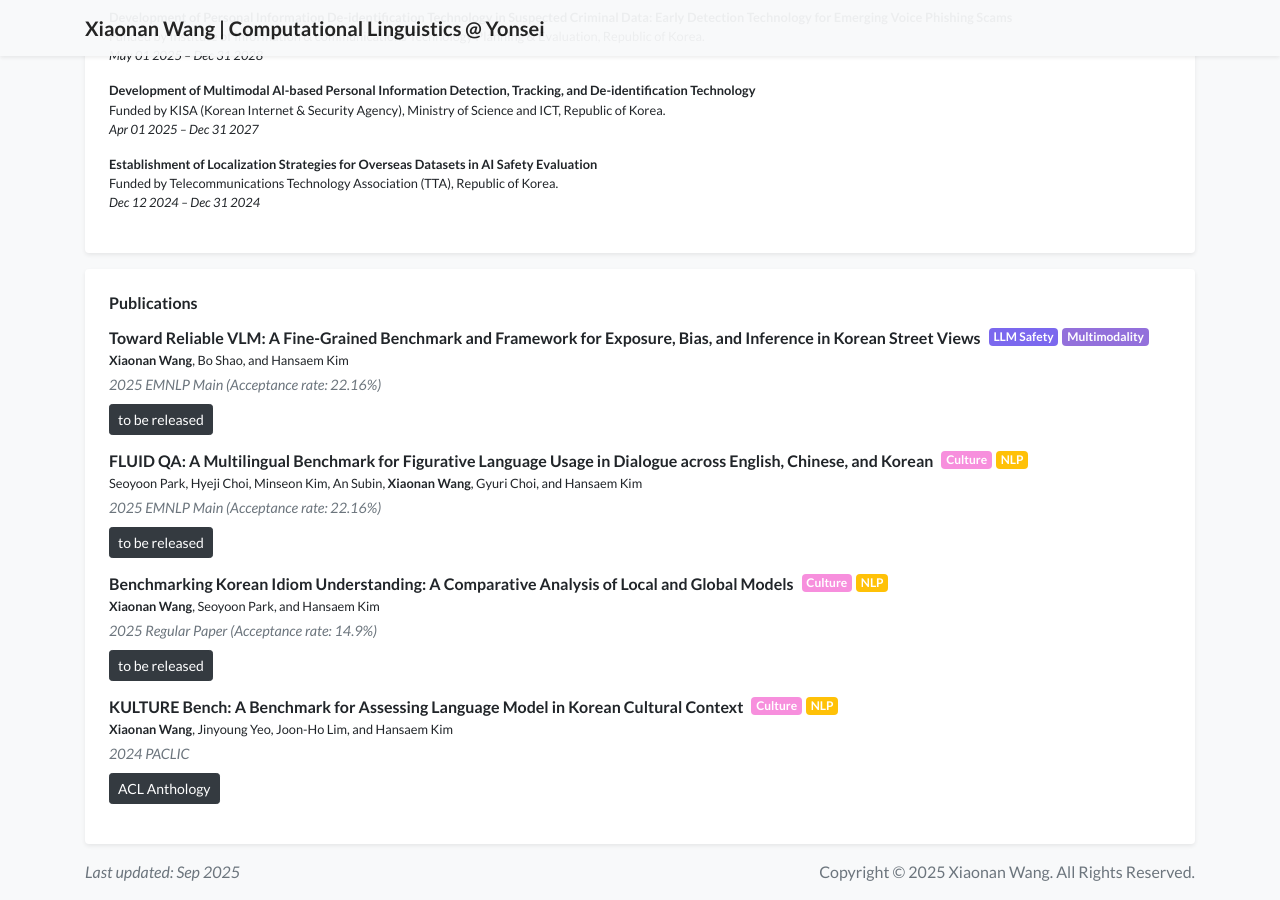
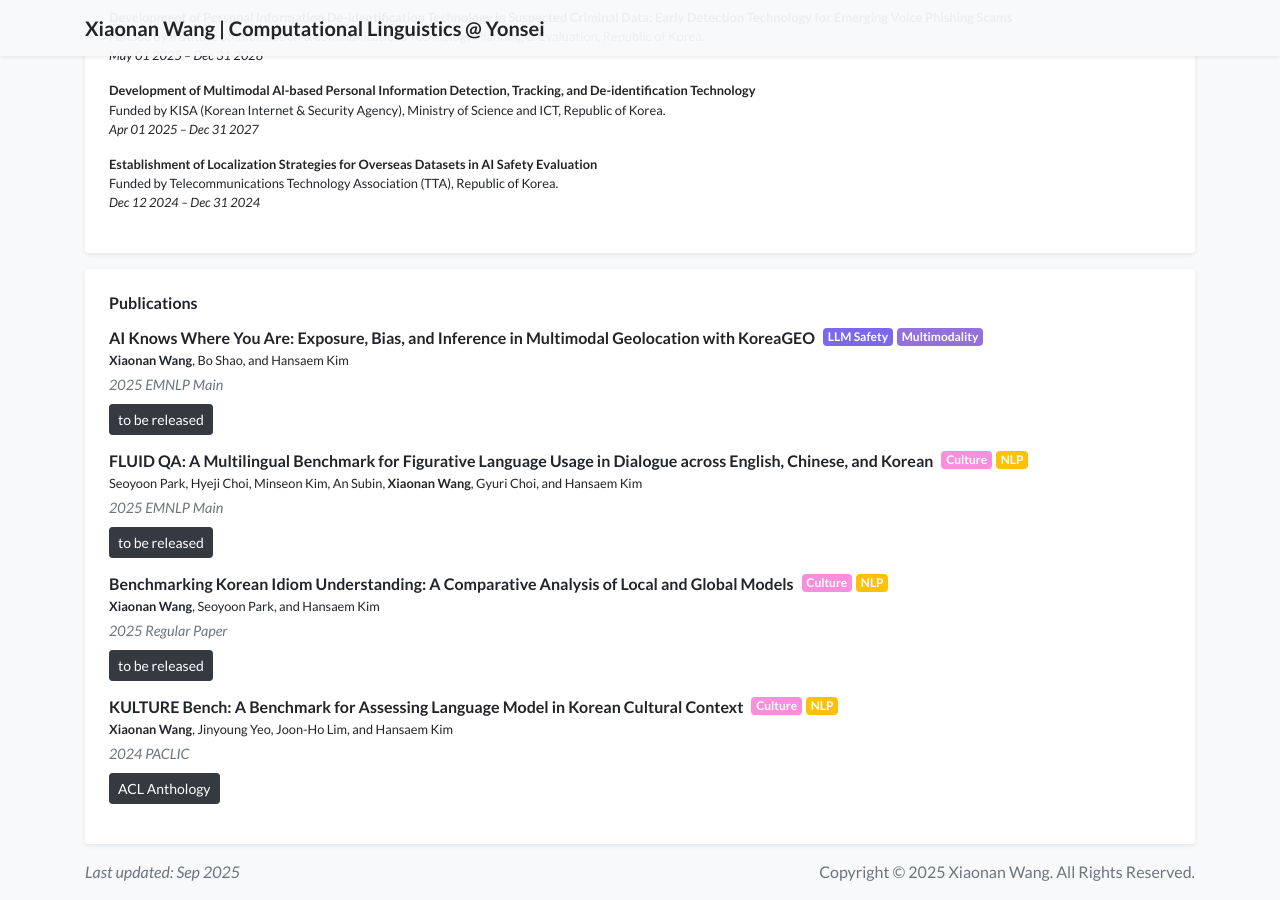
Before and after one commit to wangxiaonan-git/wangxiaonan-git.github.io, a Jekyll site: the page built from index.html, in a window 1280 px wide and 900 px high, scrolled down 1010 px. Built offline with Jekyll 4.4.1, drawn with Linux system fonts in a browser that asks for light colours; a style sheet for code colours, icons or effects is not loaded.

Commit message:
Update index.html

```diff
--- a/index.html
+++ b/index.html
@@ -49,14 +49,14 @@ num_selected: 10
 
         <div class="mb-3">
           <h6 class="mb-1 d-flex align-items-center">
-            <span>Toward Reliable VLM: A Fine-Grained Benchmark and Framework for Exposure, Bias, and Inference in Korean Street Views</span>
+            <span>AI Knows Where You Are: Exposure, Bias, and Inference in Multimodal Geolocation with KoreaGEO</span>
             <span class="badge ml-2" style="background-color: #7B68EE; color: white;">LLM Safety</span>
             <span class="badge ml-1" style="background-color: #9370DB; color: white;">Multimodality</span>
           </h6>
           <p class="mb-1 small">
             <strong>Xiaonan Wang</strong>, Bo Shao, and Hansaem Kim
           </p>
-          <p class="text-muted font-italic mb-2" style="font-size: 0.9rem;">2025 EMNLP Main (Acceptance rate: 22.16%) </p>
+          <p class="text-muted font-italic mb-2" style="font-size: 0.9rem;">2025 EMNLP Main</p>
           <a href="" class="btn btn-sm btn-dark">to be released</a>
         </div>
 
@@ -70,7 +70,7 @@ num_selected: 10
           <p class="mb-1 small">
             Seoyoon Park, Hyeji Choi, Minseon Kim, An Subin, <strong>Xiaonan Wang</strong>,  Gyuri Choi, and Hansaem Kim
           </p>
-          <p class="text-muted font-italic mb-2" style="font-size: 0.9rem;">2025 EMNLP Main (Acceptance rate: 22.16%) </p>
+          <p class="text-muted font-italic mb-2" style="font-size: 0.9rem;">2025 EMNLP Main</p>
           <a href="" class="btn btn-sm btn-dark">to be released</a>
         </div>
 
@@ -83,7 +83,7 @@ num_selected: 10
           <p class="mb-1 small">
             <strong>Xiaonan Wang</strong>, Seoyoon Park, and Hansaem Kim
           </p>
-          <p class="text-muted font-italic mb-2" style="font-size: 0.9rem;">2025 Regular Paper (Acceptance rate: 14.9%) </p>
+          <p class="text-muted font-italic mb-2" style="font-size: 0.9rem;">2025 Regular Paper</p>
           <a href="" class="btn btn-sm btn-dark">to be released</a>
         </div>
 
```
